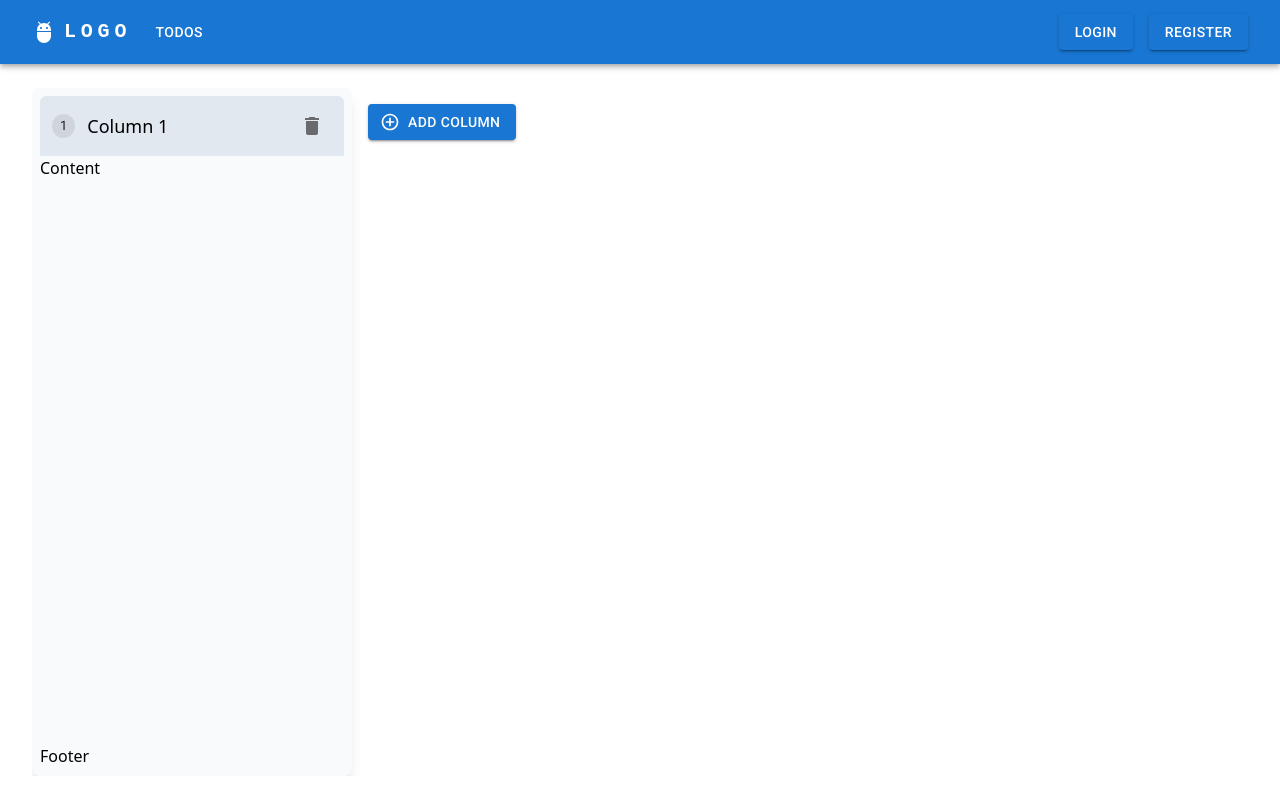
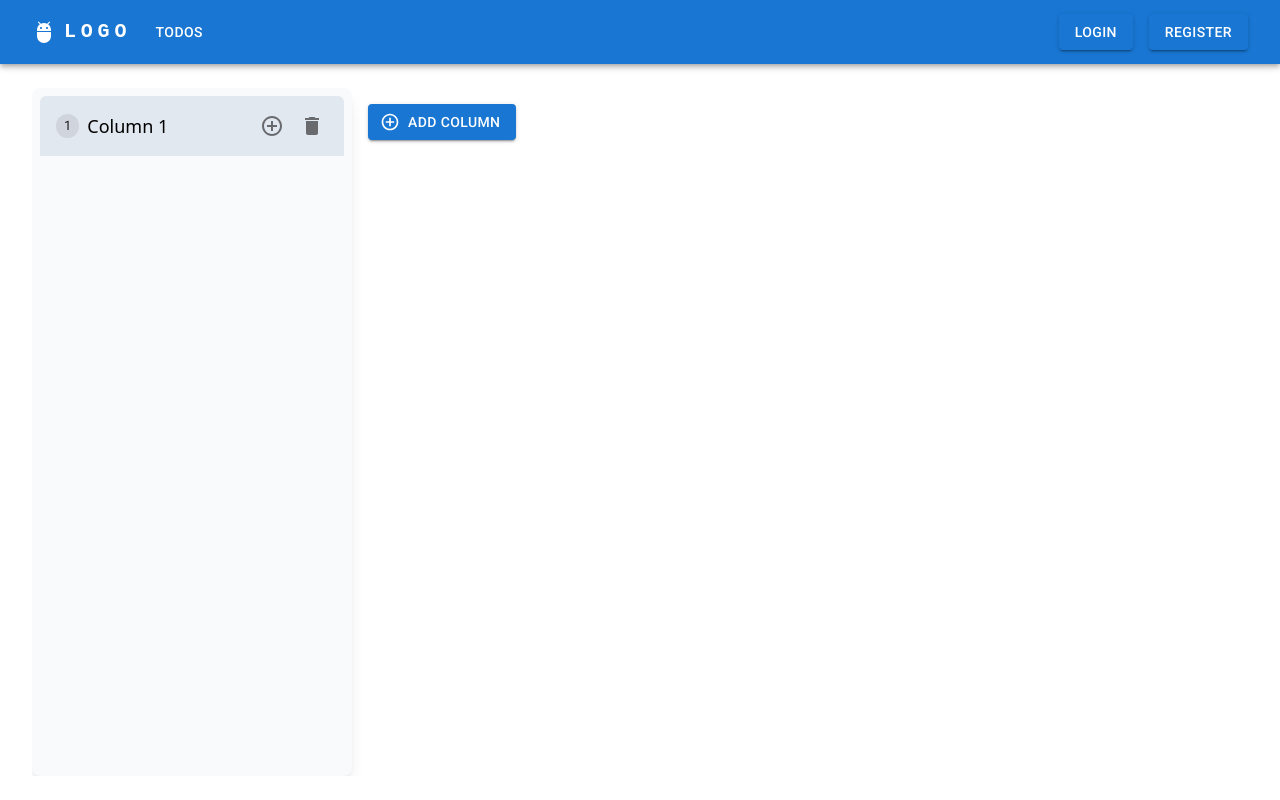
Before and after one commit to Woollywood/UsersTodo, a React (Vite) app: page / in a window 1280 px wide. Both pictures are taken after a click on the button "ADD COLUMN". Built offline with nearby package versions, Linux system fonts and the light colour scheme.

Commit message:
feat: KanbanBoard todos

```diff
--- a/src/components/shared/Board/ColumnContainer.tsx
+++ b/src/components/shared/Board/ColumnContainer.tsx
@@ -1,19 +1,24 @@
 import { useState, KeyboardEvent } from 'react';
-import { Column } from './KanbanBoard';
+import { Column, Todo as TodoType } from './KanbanBoard';
 import Chip from '@mui/material/Chip';
 import IconButton from '@mui/material/IconButton';
 import DeleteIcon from '@mui/icons-material/Delete';
+import AddCircleOutlineIcon from '@mui/icons-material/AddCircleOutline';
 import { useSortable } from '@dnd-kit/sortable';
 import { CSS } from '@dnd-kit/utilities';
 import TextField from '@mui/material/TextField';
+import Todo from './Todo';
 
 interface Props {
 	column: Column;
+	todos: TodoType[];
 	onDelete: (column: Column) => void;
+	onCreate: (column: Column) => void;
 	onUpdate: (column: Column, title: string) => void;
+	onDeleteTodo: (id: TodoType['id']) => void;
 }
 
-export default function ColumnContainer({ column, onDelete, onUpdate }: Props) {
+export default function ColumnContainer({ column, todos, onDelete, onCreate, onUpdate, onDeleteTodo }: Props) {
 	const [editMode, setEditMode] = useState(false);
 
 	const { setNodeRef, attributes, listeners, transform, transition, isDragging } = useSortable({
@@ -49,15 +54,19 @@ export default function ColumnContainer({ column, onDelete, onUpdate }: Props) {
 
 	return (
 		<div
-			className='grid grid-rows-[auto_1fr_auto] bg-slate-50 shadow-lg rounded-lg w-80 p-2'
+			className='grid grid-rows-[auto_1fr] gap-2 bg-slate-50 shadow-lg rounded-lg w-80 p-2'
 			ref={setNodeRef}
 			style={style}>
 			<div
 				className='flex items-center gap-2 text-lg px-3 py-2 h-[60px] cursor-grab rounded-md rounded-b-none bg-slate-200'
 				{...attributes}
-				{...listeners}
-				onClick={() => setEditMode(true)}>
-				<div className='flex items-center gap-2 flex-grow'>
+				{...listeners}>
+				<div
+					className={[
+						'w-full px-1 py-0.5 cursor-pointer transition-colors rounded-lg flex items-center gap-2 flex-grow',
+						!editMode && 'hover:bg-slate-300',
+					].join(' ')}
+					onClick={() => setEditMode(true)}>
 					<Chip label='1' size='small' />
 					{editMode ? (
 						<div>
@@ -72,17 +81,23 @@ export default function ColumnContainer({ column, onDelete, onUpdate }: Props) {
 							/>
 						</div>
 					) : (
-						<div className='w-full px-1 py-0.5 cursor-pointer transition-colors hover:bg-slate-300 rounded-lg'>
-							<h2>{column.title}</h2>
-						</div>
+						<h2>{column.title}</h2>
 					)}
 				</div>
-				<IconButton aria-label='delete' onClick={() => onDelete(column)}>
-					<DeleteIcon />
-				</IconButton>
+				<div className='flex items-center'>
+					<IconButton aria-label='create' onClick={() => onCreate(column)}>
+						<AddCircleOutlineIcon />
+					</IconButton>
+					<IconButton aria-label='delete' onClick={() => onDelete(column)}>
+						<DeleteIcon />
+					</IconButton>
+				</div>
 			</div>
-			<div>Content</div>
-			<div>Footer</div>
+			<div className='space-y-2'>
+				{todos.map((todo) => (
+					<Todo key={todo.id} {...todo} onDelete={() => onDeleteTodo(todo.id)} />
+				))}
+			</div>
 		</div>
 	);
 }
--- a/src/components/shared/Board/KanbanBoard.tsx
+++ b/src/components/shared/Board/KanbanBoard.tsx
@@ -19,9 +19,9 @@ export type Column = {
 	id: ID;
 	title: string;
 };
-export type Task = {
+export type Todo = {
 	id: ID;
-	columnID: ID;
+	columnId: ID;
 	content: string;
 };
 
@@ -29,6 +29,8 @@ export default function KanbanBoard() {
 	const [columns, setColumns] = useState<Column[]>([]);
 	const [activeColumn, setActiveColumn] = useState<Column | null>(null);
 	const columnsId = useMemo(() => columns.map((col) => col.id), [columns]);
+
+	const [todos, setTodos] = useState<Todo[]>([]);
 
 	const sensors = useSensors(
 		useSensor(PointerSensor, {
@@ -42,7 +44,7 @@ export default function KanbanBoard() {
 		return Math.floor(Math.random() * 10001);
 	}
 
-	function onCreate() {
+	function onCreateColumn() {
 		const columnToAdd: Column = {
 			id: generateID(),
 			title: `Column ${columns.length + 1}`,
@@ -63,6 +65,14 @@ export default function KanbanBoard() {
 				return { ...col, title };
 			})
 		);
+	}
+
+	function onCreateTodo(column: Column) {
+		setTodos([...todos, { id: generateID(), columnId: column.id, content: `Todo Content` }]);
+	}
+
+	function onDeleteTodo(id: Todo['id']) {
+		setTodos([...todos.filter((todo) => todo.id !== id)]);
 	}
 
 	function onDragStart(event: DragStartEvent) {
@@ -102,22 +112,32 @@ export default function KanbanBoard() {
 							{columns.map((column) => (
 								<ColumnContainer
 									key={column.id}
+									todos={todos.filter((todo) => todo.columnId === column.id)}
 									column={column}
 									onDelete={onDelete}
+									onCreate={onCreateTodo}
 									onUpdate={onUpdate}
+									onDeleteTodo={onDeleteTodo}
 								/>
 							))}
 						</SortableContext>
 					</div>
 					<div className='flex items-center justify-center h-[68px]'>
-						<Button variant='contained' startIcon={<ControlPointIcon />} onClick={onCreate}>
+						<Button variant='contained' startIcon={<ControlPointIcon />} onClick={onCreateColumn}>
 							Add Column
 						</Button>
 					</div>
 					{createPortal(
 						<DragOverlay>
 							{activeColumn && (
-								<ColumnContainer column={activeColumn} onDelete={onDelete} onUpdate={onUpdate} />
+								<ColumnContainer
+									column={activeColumn}
+									todos={todos.filter((todo) => todo.columnId === activeColumn.id)}
+									onDelete={onDelete}
+									onCreate={onCreateTodo}
+									onUpdate={onUpdate}
+									onDeleteTodo={onDeleteTodo}
+								/>
 							)}
 						</DragOverlay>,
 						document.body
--- /dev/null
+++ b/src/components/shared/Board/Todo.tsx
@@ -0,0 +1,20 @@
+import { Todo as TodoType } from './KanbanBoard';
+import IconButton from '@mui/material/IconButton';
+import DeleteIcon from '@mui/icons-material/Delete';
+
+interface Props extends TodoType {
+	onDelete: (id: TodoType['id']) => void;
+}
+
+export default function Todo({ id, content, onDelete }: Props) {
+	return (
+		<div className='group relative bg-slate-100 shadow-md px-3 py-4 rounded-lg max-h-80 min-h-16'>
+			<h2>{content}</h2>
+			<div className='opacity-0 transition-opacity group-hover:opacity-100 absolute right-3 top-2'>
+				<IconButton aria-label='delete' onClick={() => onDelete(id)}>
+					<DeleteIcon />
+				</IconButton>
+			</div>
+		</div>
+	);
+}
```
